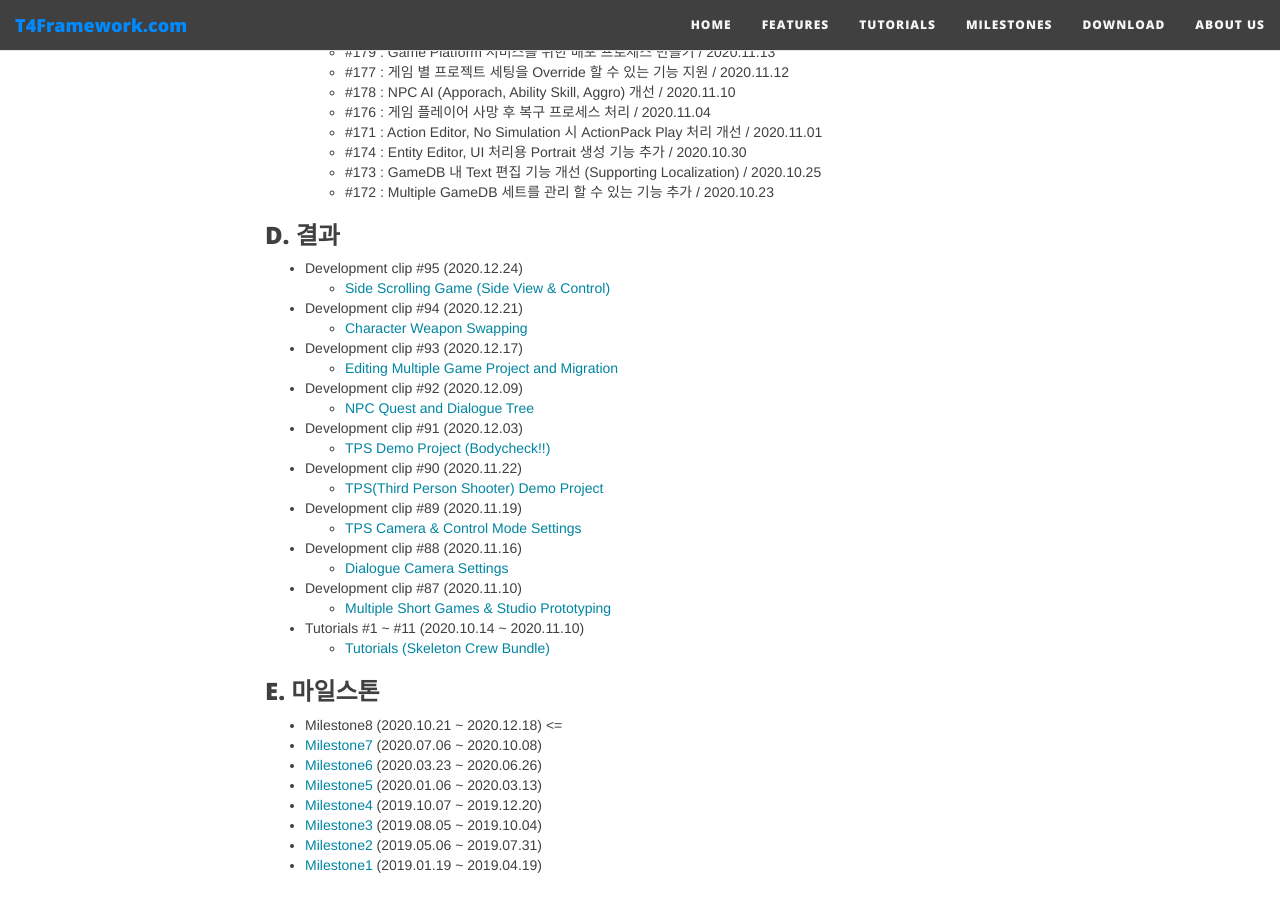
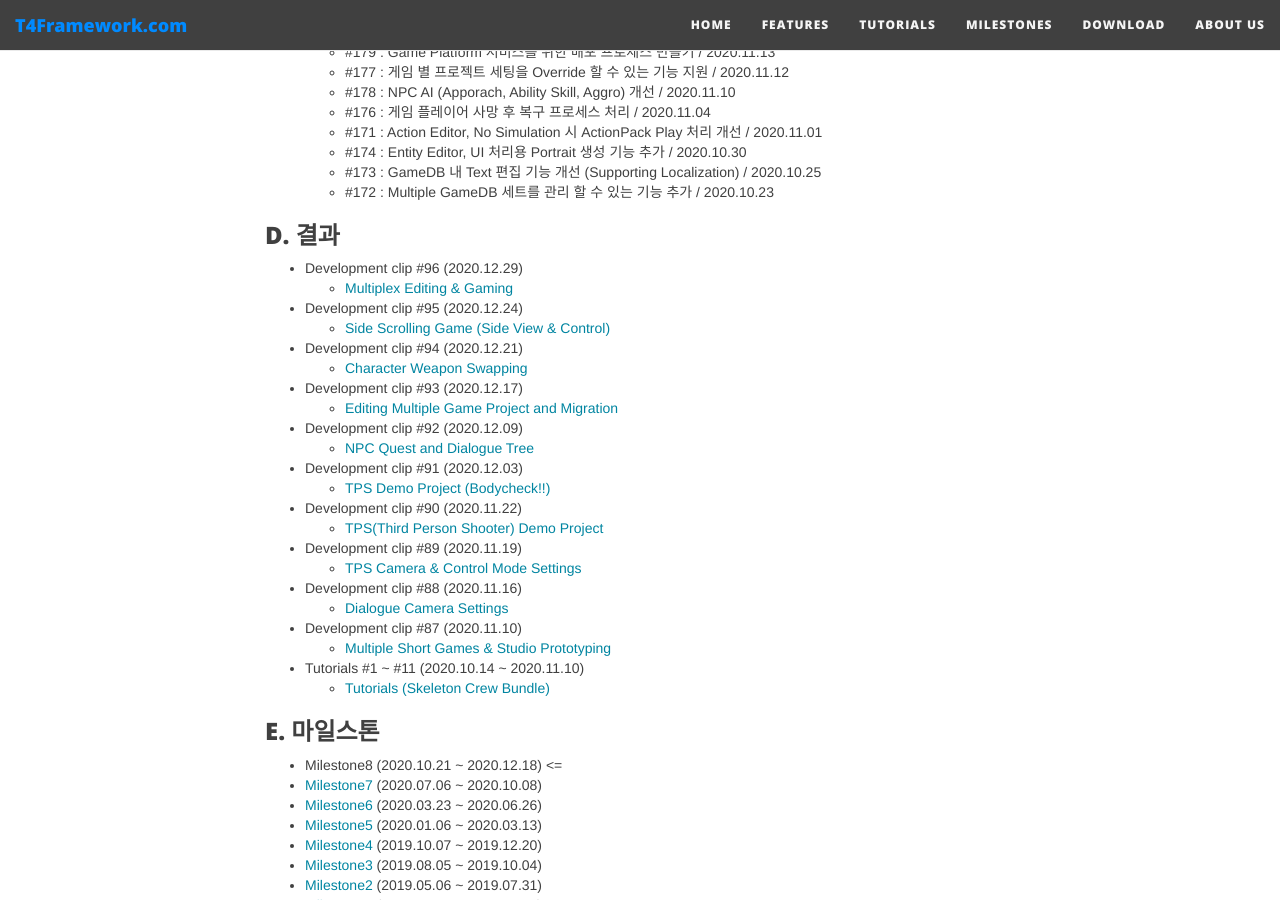
Before and after one commit to T4Framework/T4Framework_WebSite, a Jekyll site: the page built from docs/T4Framework_Milestone8_Achieved.md, in a window 1280 px wide and 900 px high, scrolled down 1070 px. Built offline with Jekyll 4.4.1, drawn with Linux system fonts in a browser that asks for light colours; nearby versions of some CDN libraries.

Commit message:
Dev clip 96

```diff
--- a/docs/T4Framework_Milestone8_Achieved.md
+++ b/docs/T4Framework_Milestone8_Achieved.md
@@ -54,6 +54,8 @@ subtitle: Milestone 8 (2020.10.21 ~ 2020.12.18)
 
 ### D. 결과
 
+- Development clip #96 (2020.12.29)
+  - [Multiplex Editing & Gaming](https://youtu.be/Zih8rM1W9cE){: target="_blank" }
 - Development clip #95 (2020.12.24)
   - [Side Scrolling Game (Side View & Control)](https://youtu.be/DI0fqihJDyY){: target="_blank" }
 - Development clip #94 (2020.12.21)
--- a/docs/index.html
+++ b/docs/index.html
@@ -36,9 +36,9 @@ subtitle: The Most Powerful MMO Action RPG Framework for UE4
     <a href="https://www.youtube.com/channel/UCoVNwMxu9CUzc92zGYN4l6A" target="_blank"><b>More Clips...</b></a>
 </center>
 <hr />
-<div class="embed-container"><iframe src="https://www.youtube.com/embed/DI0fqihJDyY" frameborder="0" width="1280" height="720"></iframe></div>
+<div class="embed-container"><iframe src="https://www.youtube.com/embed/Zih8rM1W9cE" frameborder="0" width="1280" height="720"></iframe></div>
 <center>
-    <b>Side Scrolling Game (Side View & Control) - 2020.12.24</b><br />
+    <b>Multiplex Editing & Gaming - 2020.12.29</b><br />
     <a href="https://t4framework.com/T4Framework_Features"><b>More Features...</b></a>
 </center>
 
```
Also changed, not shown: docs/T4Framework_Features.md (+1 -1 lines), docs/T4Framework_Features_FlexibleFramework.md (+1 -1 lines).
